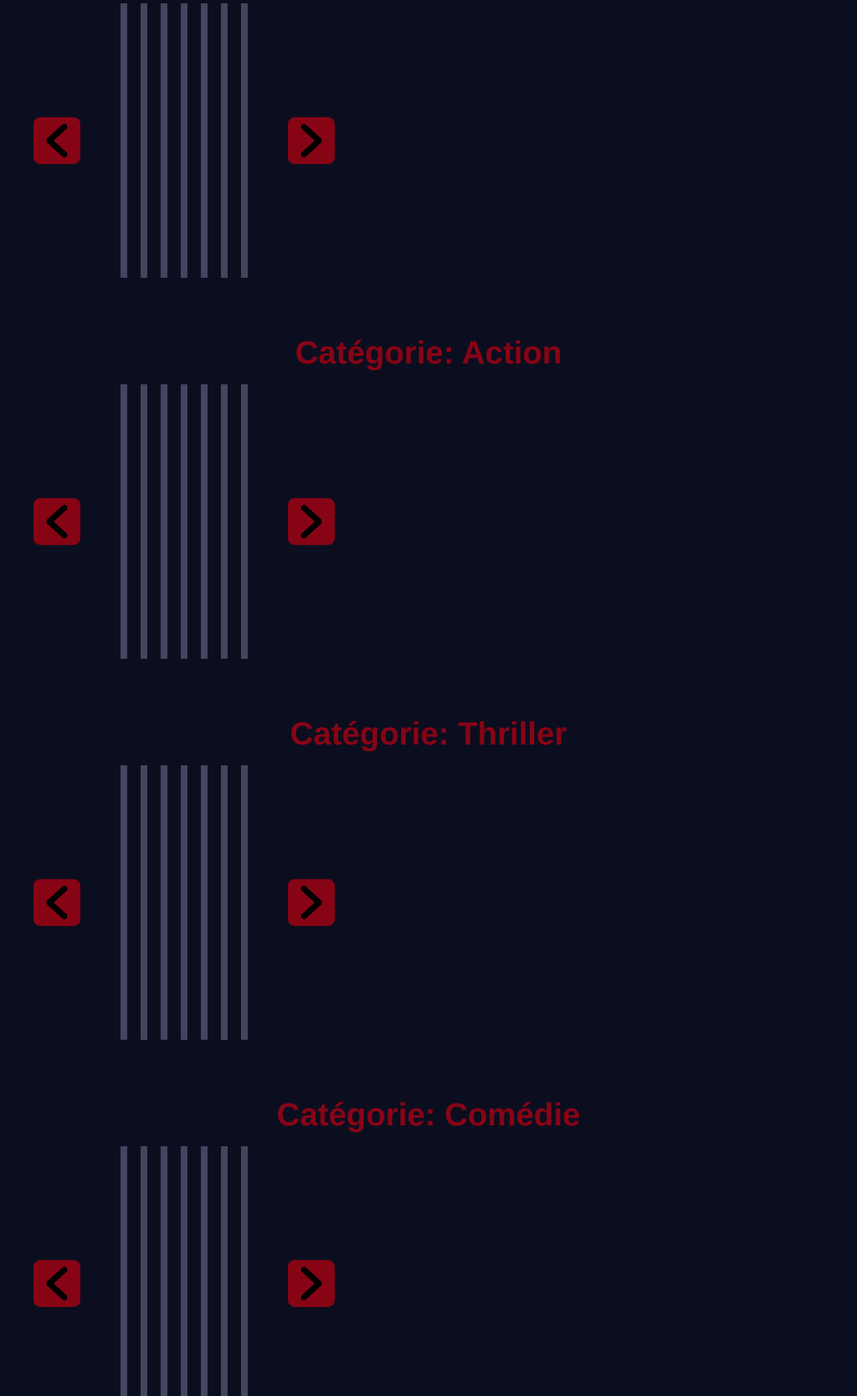
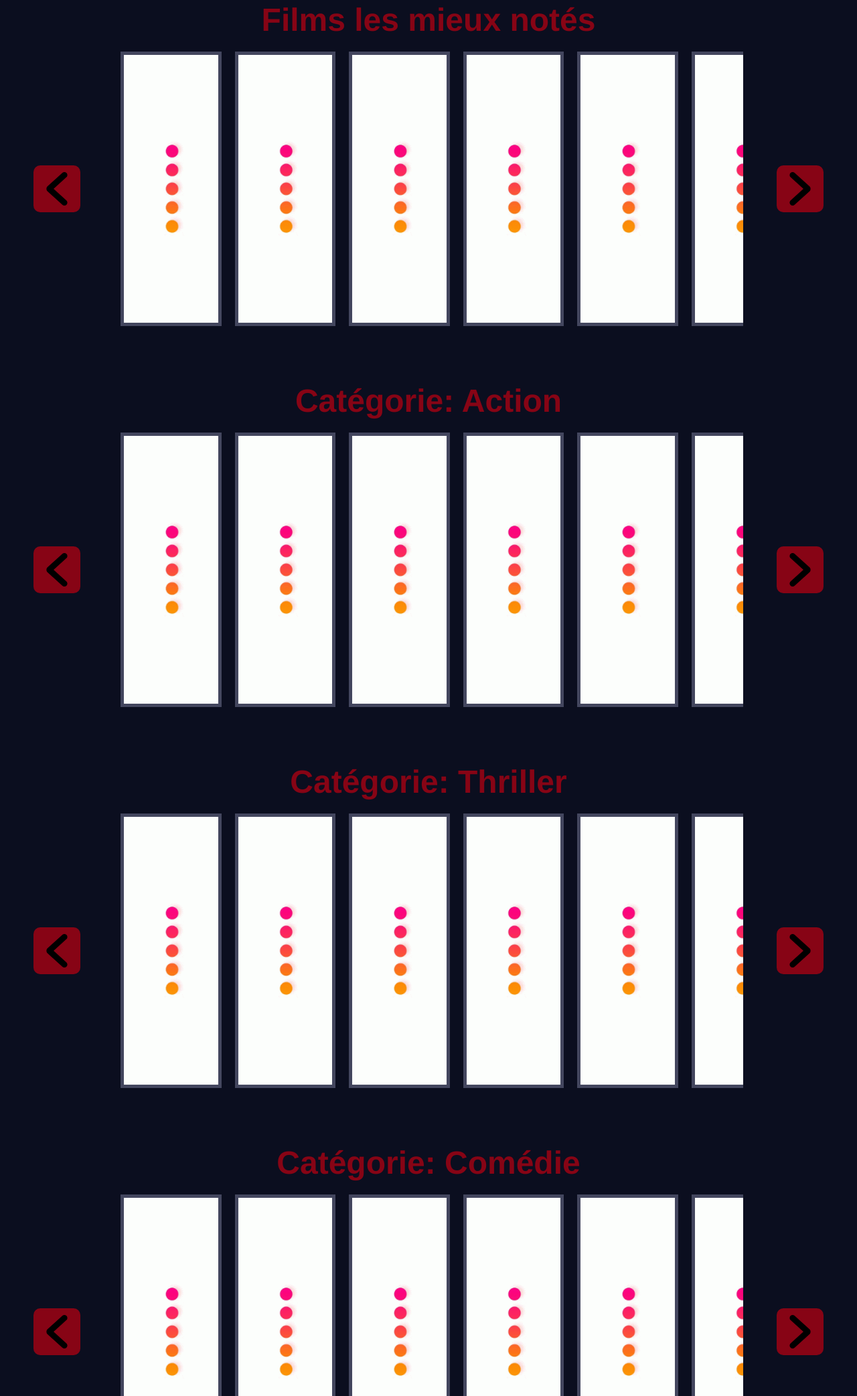
Before and after one commit to Bimarsto/JustStreamIt, a plain HTML site: page JustStreamIt.html in a window 1280 px wide. Shown: the part 715-2800 px from the top of the page at 67% size. Drawn offline with Linux system fonts and the light colour scheme; no server answers.

Commit message:
Corrections suite validation W3C

```diff
--- a/JustStreamIt.html
+++ b/JustStreamIt.html
@@ -20,76 +20,74 @@
             </ul>
         </nav>
     </header>
-    <section>
-        <div id="bestMovie">
-            <img class="bestMovieImage" src="" alt="">
-            <h3 class="bestMovieTitle"></h3>
-            <input class="bestMovieInfo" type="button" value="Détails">
-            <p class="bestMovieDesc"></p>
-        </div>
+    <section id="bestMovie">
+        <img class="bestMovieImage" src="./public/img/download.gif" alt="">
+        <h3 class="bestMovieTitle">Meilleur film ...</h3>
+        <input class="bestMovieInfo" type="button" value="Détails">
+        <p class="bestMovieDesc"></p>
     </section>
     <section id="highestScores" class="category">
         <h2 class="category__title">Films les mieux notés</h2>
         <div class="category__carousel">
-            <img src="public/img/left-arrow.svg" class="carousel__left">
+            <img src="public/img/left-arrow.svg" alt="Fleche ver la gauche" class="carousel__left">
             <div class="slide">
-                <img class="highestScoresMoviesImage category__item item1" src="" alt="">
-                <img class="highestScoresMoviesImage category__item item2" src="" alt="">
-                <img class="highestScoresMoviesImage category__item item3" src="" alt="">
-                <img class="highestScoresMoviesImage category__item item4" src="" alt="">
-                <img class="highestScoresMoviesImage category__item item5" src="" alt="">
-                <img class="highestScoresMoviesImage category__item item6" src="" alt="">
-                <img class="highestScoresMoviesImage category__item item7" src="" alt="">
+                <img class="highestScoresMoviesImage category__item" src="./public/img/download.gif" alt="">
+                <img class="highestScoresMoviesImage category__item" src="./public/img/download.gif" alt="">
+                <img class="highestScoresMoviesImage category__item" src="./public/img/download.gif" alt="">
+                <img class="highestScoresMoviesImage category__item" src="./public/img/download.gif" alt="">
+                <img class="highestScoresMoviesImage category__item" src="./public/img/download.gif" alt="">
+                <img class="highestScoresMoviesImage category__item" src="./public/img/download.gif" alt="">
+                <img class="highestScoresMoviesImage category__item" src="./public/img/download.gif" alt="">
             </div>
-            <img src="public/img/right-arrow.svg" class="carousel__right">
+            <img src="public/img/right-arrow.svg" alt="Fleche ver la droite" class="carousel__right">
         </div>
     </section>
     <section id="action" class="category">
         <h2 class="category__title">Catégorie: Action</h2>
         <div class="category__carousel">
-            <img src="public/img/left-arrow.svg" class="carousel__left">
+            <img src="public/img/left-arrow.svg" alt="Fleche ver la gauche" class="carousel__left">
             <div class="slide">
-                <img class="actionMoviesImage category__item item1" src="" alt="">
-                <img class="actionMoviesImage category__item item2" src="" alt="">
-                <img class="actionMoviesImage category__item item3" src="" alt="">
-                <img class="actionMoviesImage category__item item4" src="" alt="">
-                <img class="actionMoviesImage category__item item5" src="" alt="">
-                <img class="actionMoviesImage category__item item6" src="" alt="">
-                <img class="actionMoviesImage category__item item7" src="" alt="">
+                <img class="actionMoviesImage category__item" src="./public/img/download.gif" alt="">
+                <img class="actionMoviesImage category__item" src="./public/img/download.gif" alt="">
+                <img class="actionMoviesImage category__item" src="./public/img/download.gif" alt="">
+                <img class="actionMoviesImage category__item" src="./public/img/download.gif" alt="">
+                <img class="actionMoviesImage category__item" src="./public/img/download.gif" alt="">
+                <img class="actionMoviesImage category__item" src="./public/img/download.gif" alt="">
+                <img class="actionMoviesImage category__item" src="./public/img/download.gif" alt="">
             </div>
-            <img src="public/img/right-arrow.svg" class="carousel__right">
+            <img src="public/img/right-arrow.svg" alt="Fleche ver la droite" class="carousel__right">
         </div>
     </section>
     <section id="thriller" class="category">
         <h2 class="category__title">Catégorie: Thriller</h2>
         <div class="category__carousel">
-            <img src="public/img/left-arrow.svg" class="carousel__left">
+            <img src="public/img/left-arrow.svg" alt="Fleche ver la gauche" class="carousel__left">
             <div class="slide">
-                <img class="thrillerMoviesImage category__item item1" src="" alt="">
-                <img class="thrillerMoviesImage category__item item2" src="" alt="">
-                <img class="thrillerMoviesImage category__item item3" src="" alt="">
-                <img class="thrillerMoviesImage category__item item4" src="" alt="">
-                <img class="thrillerMoviesImage category__item item5" src="" alt="">
-                <img class="thrillerMoviesImage category__item item6" src="" alt="">
-                <img class="thrillerMoviesImage category__item item7" src="" alt="">
+                <img class="thrillerMoviesImage category__item" src="./public/img/download.gif" alt="">
+                <img class="thrillerMoviesImage category__item" src="./public/img/download.gif" alt="">
+                <img class="thrillerMoviesImage category__item" src="./public/img/download.gif" alt="">
+                <img class="thrillerMoviesImage category__item" src="./public/img/download.gif" alt="">
+                <img class="thrillerMoviesImage category__item" src="./public/img/download.gif" alt="">
+                <img class="thrillerMoviesImage category__item" src="./public/img/download.gif" alt="">
+                <img class="thrillerMoviesImage category__item" src="./public/img/download.gif" alt="">
             </div>
-            <img src="public/img/right-arrow.svg" class="carousel__right">
+            <img src="public/img/right-arrow.svg" alt="Fleche ver la droite" class="carousel__right">
         </div>
     </section>
     <section id="comedy" class="category">
         <h2 class="category__title">Catégorie: Comédie</h2>
         <div class="category__carousel">
-            <img src="public/img/left-arrow.svg" class="carousel__left">
+            <img src="public/img/left-arrow.svg" alt="Fleche ver la gauche" class="carousel__left">
             <div class="slide">
-                <img class="comedyMoviesImage category__item item1" src="" alt="">
-                <img class="comedyMoviesImage category__item item2" src="" alt="">
-                <img class="comedyMoviesImage category__item item3" src="" alt="">
-                <img class="comedyMoviesImage category__item item4" src="" alt="">
-                <img class="comedyMoviesImage category__item item5" src="" alt="">
-                <img class="comedyMoviesImage category__item item6" src="" alt="">
-                <img class="comedyMoviesImage category__item item7" src="" alt="">
+                <img class="comedyMoviesImage category__item" src="./public/img/download.gif" alt="">
+                <img class="comedyMoviesImage category__item" src="./public/img/download.gif" alt="">
+                <img class="comedyMoviesImage category__item" src="./public/img/download.gif" alt="">
+                <img class="comedyMoviesImage category__item" src="./public/img/download.gif" alt="">
+                <img class="comedyMoviesImage category__item" src="./public/img/download.gif" alt="">
+                <img class="comedyMoviesImage category__item" src="./public/img/download.gif" alt="">
+                <img class="comedyMoviesImage category__item" src="./public/img/download.gif" alt="">
             </div>
-            <img src="public/img/right-arrow.svg" class="carousel__right">
+            <img src="public/img/right-arrow.svg" alt="Fleche ver la droite" class="carousel__right">
         </div>
     </section>
     <div id="modalWindow" class="modal">
@@ -99,7 +97,7 @@
                 <h2>Détails du film</h2>
             </div>
             <div class="modal-body">
-                <img id="modal-image" src="" alt="">
+                <img id="modal-image" src="./public/img/download.gif" alt="">
                 <p id="modal-title"></p>
                 <p id="modal-category"></p>
                 <p id="modal-date"></p>
--- a/public/css/style.css
+++ b/public/css/style.css
@@ -232,6 +232,7 @@ body {
 .category__carousel {
   width: 100%;
   display: flex;
+  justify-content: center;
   align-items: center;
 }
 .category__carousel .carousel__left {
--- a/script.js
+++ b/script.js
@@ -30,7 +30,7 @@ document.querySelectorAll(".carousel__left").forEach(item => {
     item.addEventListener('click', event => {
         item.parentElement.getElementsByTagName("div")[0].scrollBy(-312,0);
     })
-})
+});
 
 //meilleur film + 4 preimers films les mieux notés
 fetch(url + uriAllTopRated)
@@ -50,11 +50,11 @@ fetch(url + uriAllTopRated)
 
         // films les mieux notés
         for (let i=0; i<4; i++) {
-            highestScoresMoviesImage[i].setAttribute("src", data.results[i+1].image_url)
+            highestScoresMoviesImage[i].src = data.results[i+1].image_url
             highestScoresMoviesImage[i].setAttribute("alt", "Affiche du film " + data.results[i+1].title)
             highestScoresMoviesImage[i].setAttribute("target", data.results[i+1].url)
         }
-    })
+    });
 
 // suite des meilleurs films les mieux notés (3)
 fetch(url + uriAllTopRated + "&page=2")
@@ -66,7 +66,7 @@ fetch(url + uriAllTopRated + "&page=2")
             highestScoresMoviesImage[i].setAttribute("alt", "Affiche du film " + data.results[i-4].title)
             highestScoresMoviesImage[i].setAttribute("target", data.results[i-4].url)
         }
-    })
+    });
 
 // 5 films d'action les mieux notés
 fetch(url + uriActionTopRated)
@@ -78,7 +78,7 @@ fetch(url + uriActionTopRated)
             actionMoviesImage[i].setAttribute("alt", "Affiche du film " + data.results[i].title)
             actionMoviesImage[i].setAttribute("target", data.results[i].url)
         }
-    })
+    });
 
 // suite des films d'action les mieux notés (2)
 fetch(url + uriActionTopRated + "&page=2")
@@ -90,7 +90,7 @@ fetch(url + uriActionTopRated + "&page=2")
             actionMoviesImage[i].setAttribute("alt", "Affiche du film " + data.results[i-5].title)
             actionMoviesImage[i].setAttribute("target", data.results[i-5].url)
         }
-    })
+    });
 
 // 5 films thriller les mieux notés
 fetch(url + uriThrillerRated)
@@ -102,7 +102,7 @@ fetch(url + uriThrillerRated)
             thrillerMoviesImage[i].setAttribute("alt", "Affiche du film " + data.results[i].title)
             thrillerMoviesImage[i].setAttribute("target", data.results[i].url)
         }
-    })
+    });
 
 // suite des films thriller les mieux notés (2)
 fetch(url + uriThrillerRated + "&page=2")
@@ -114,7 +114,7 @@ fetch(url + uriThrillerRated + "&page=2")
             thrillerMoviesImage[i].setAttribute("alt", "Affiche du film " + data.results[i-5].title)
             thrillerMoviesImage[i].setAttribute("target", data.results[i-5].url)
         }
-    })
+    });
 
 // 5 comédies les mieux notés
 fetch(url + uriComedyRated)
@@ -126,7 +126,7 @@ fetch(url + uriComedyRated)
             comedyMoviesImage[i].setAttribute("alt", "Affiche du film " + data.results[i].title)
             comedyMoviesImage[i].setAttribute("target", data.results[i].url)
         }
-    })
+    });
 
 // suite des comédies les mieux notés (2)
 fetch(url + uriComedyRated + "&page=2")
@@ -138,32 +138,43 @@ fetch(url + uriComedyRated + "&page=2")
             comedyMoviesImage[i].setAttribute("alt", "Affiche du film " + data.results[i-5].title)
             comedyMoviesImage[i].setAttribute("target", data.results[i-5].url)
         }
-    })
+    });
 
 // Fenetre modal
 var modal = document.getElementById("modalWindow");
+
+var span = document.getElementsByClassName("close")[0];
+
 var btn = document.getElementsByClassName("bestMovieInfo")[0];
-var span = document.getElementsByClassName("close")[0];
+
+
+
+
+
+
+
 
 document.querySelectorAll(".category__item").forEach(item => {
     item.addEventListener('click', event => {
-        console.log(item.getAttribute("target"))
+        console.log(item)
         modalInfos(item.getAttribute("target"))
     })
-})
+});
+
 btn.onclick = function() {
+
     modalInfos(btn.getAttribute("target"))
-}
+};
 
 span.onclick = function() {
     modal.style.display = "none";
-}
+};
 
 window.onclick = function(event) {
     if (event.target == modal) {
       modal.style.display = "none";
     }
-}
+};
 
 function modalInfos(target) {
     const image = document.getElementById("modal-image");
@@ -208,4 +219,4 @@ function modalInfos(target) {
             }
             summary.innerHTML = "<strong>Résumé : </strong>" + data.description;
         })
-}
+};
```
Also changed, not shown: public/img/download.gif (added), 1 other file.
